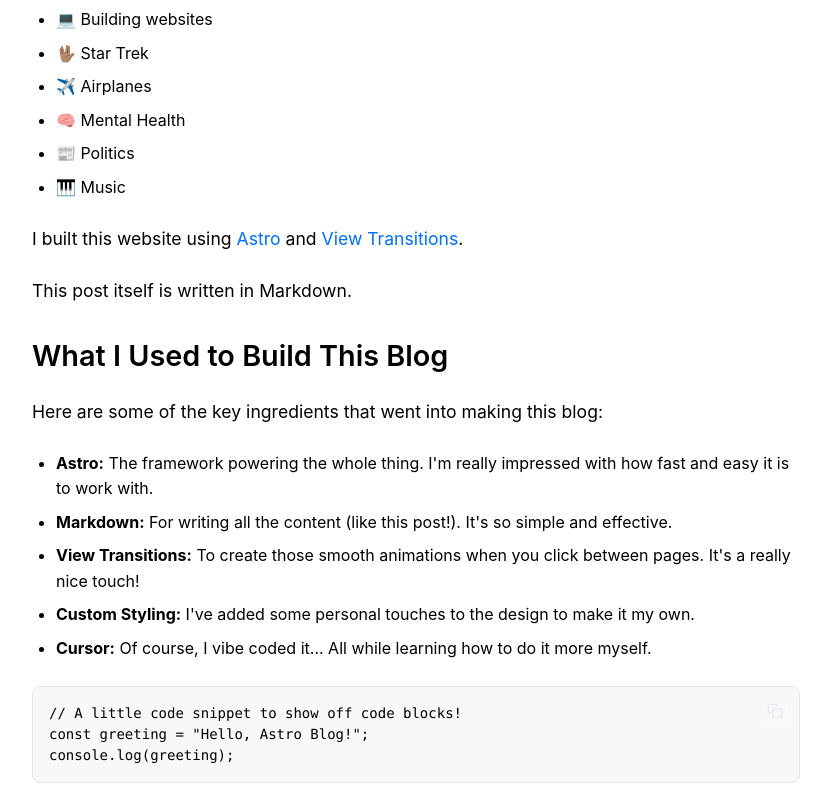
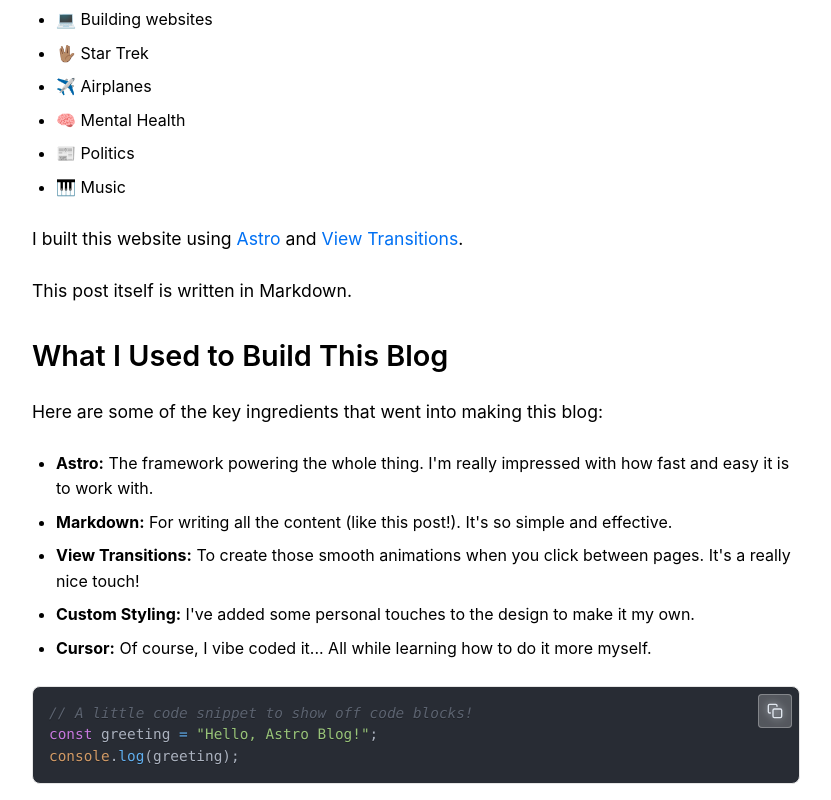
Before and after one commit to Jaredy899/next-website, a Next.js app: page /blog/1-first-post in a window 1280 px wide. Shown: the part 361-1161 px from the top of the page, without its empty margins (224-1055 px from the left). Built offline with nearby package versions, Linux system fonts and the light colour scheme.

Commit message:
close enough

```diff
--- a/next.config.mjs
+++ b/next.config.mjs
@@ -1,5 +1,4 @@
 import createMDX from '@next/mdx'
-import rehypeHighlight from 'rehype-highlight'
 import rehypeSlug from 'rehype-slug'
 import rehypeAutolinkHeadings from 'rehype-autolink-headings'
 
@@ -9,7 +8,6 @@ const withMDX = createMDX({
     rehypePlugins: [
       rehypeSlug,
       [rehypeAutolinkHeadings, { behavior: 'wrap' }],
-      rehypeHighlight,
     ],
   },
 })
--- a/package.json
+++ b/package.json
@@ -21,6 +21,7 @@
     "@next/mdx": "15.4.0-canary.51",
     "@t3-oss/env-nextjs": "^0.12.0",
     "@types/mdx": "^2.0.13",
+    "@types/react-syntax-highlighter": "^15.5.13",
     "gray-matter": "^4.0.3",
     "he": "^1.2.0",
     "highlight.js": "^11.11.1",
@@ -30,8 +31,8 @@
     "next-mdx-remote": "^5.0.0",
     "react": "^19.0.0",
     "react-dom": "^19.0.0",
+    "react-syntax-highlighter": "^15.6.1",
     "rehype-autolink-headings": "^7.1.0",
-    "rehype-highlight": "^7.0.2",
     "rehype-slug": "^6.0.0",
     "remark": "^15.0.1",
     "remark-gfm": "^4.0.1",
--- a/src/components/CodeCopyButton.tsx
+++ b/src/components/CodeCopyButton.tsx
@@ -28,7 +28,7 @@ const CodeCopyButton: React.FC = () => {
     // Clean up existing buttons first
     cleanupCopyButtons();
 
-    // Try multiple selectors to find code blocks
+    // Find react-syntax-highlighter pre elements
     const codeBlocks = document.querySelectorAll("pre:not(.code-block-wrapper pre)");
 
     codeBlocks.forEach((preElement) => {
@@ -104,7 +104,7 @@ const CodeCopyButton: React.FC = () => {
       setupCopyButtons();
     }, 100);
 
-    // Additional delay for MDX content
+    // Additional delay for react-syntax-highlighter content
     const timer2 = setTimeout(() => {
       setupCopyButtons();
     }, 1000);
@@ -155,11 +155,8 @@ const CodeCopyButton: React.FC = () => {
         top: 0.5rem;
         right: 0.5rem;
         padding: 0.5rem;
-        background: rgba(255, 255, 255, 0.1);
-        border: 1px solid rgba(255, 255, 255, 0.2);
         border-radius: 0.25rem;
         cursor: pointer;
-        color: #e2e8f0;
         transition: all 0.2s ease;
         line-height: 1;
         display: flex;
@@ -172,6 +169,11 @@ const CodeCopyButton: React.FC = () => {
         min-width: 1.75rem;
         min-height: 1.75rem;
         font-size: 0.875rem;
+
+        /* Always use light styling for dark code background */
+        background: rgba(255, 255, 255, 0.1);
+        border: 1px solid rgba(255, 255, 255, 0.2);
+        color: #e2e8f0;
       }
 
       .copy-code-button svg {
@@ -188,10 +190,10 @@ const CodeCopyButton: React.FC = () => {
       }
 
       .copy-code-button:hover {
+        transform: translateY(-1px);
         background: rgba(255, 255, 255, 0.2);
         border-color: rgba(255, 255, 255, 0.3);
         color: #ffffff;
-        transform: translateY(-1px);
       }
 
       .copy-code-button.copied {
@@ -205,40 +207,14 @@ const CodeCopyButton: React.FC = () => {
         box-shadow: 0 0 0 2px rgba(59, 130, 246, 0.5);
       }
 
-      /* Clean code block styling */
+      /* Ensure react-syntax-highlighter works properly with copy button */
       .code-block-wrapper pre {
-        margin: 0 !important;
-        padding: 1rem !important;
-        padding-right: 6rem !important;
-        background: var(--code-bg) !important;
-        border-radius: 8px !important;
-        overflow-x: auto !important;
-        border: 1px solid var(--border) !important;
-        box-shadow: none !important;
-        display: block !important;
-        width: 100% !important;
-        box-sizing: border-box !important;
-        white-space: pre !important;
-        word-wrap: normal !important;
-        font-family: 'Fira Code', 'Consolas', 'Monaco', 'Courier New', monospace !important;
-        position: relative !important;
-        scrollbar-width: thin !important;
+        margin: 0;
+        position: relative;
       }
 
       .code-block-wrapper code {
-        font-family: 'Fira Code', 'Consolas', 'Monaco', 'Courier New', monospace !important;
-        font-size: 0.875rem !important;
-        line-height: 1.5 !important;
-        color: var(--text) !important;
-        background: none !important;
-        padding: 0 !important;
-        border-radius: 0 !important;
-        border: none !important;
-        display: block !important;
-        white-space: pre !important;
-        word-break: normal !important;
-        overflow-wrap: normal !important;
-        padding-right: 0 !important;
+        font-family: 'Fira Code', 'Consolas', 'Monaco', 'Courier New', monospace;
       }
     `}</style>
   );
--- /dev/null
+++ b/src/components/MDXComponents.tsx
@@ -0,0 +1,51 @@
+import React from 'react';
+import CustomSyntaxHighlighter from './SyntaxHighlighter';
+
+interface CodeProps {
+  children?: React.ReactNode;
+  className?: string;
+}
+
+const Code: React.FC<CodeProps> = ({ children, className, ...props }) => {
+  // If it's inline code (no className), render as normal
+  if (!className) {
+    return (
+      <code
+        {...props}
+        style={{
+          fontFamily: "'Fira Code', 'Consolas', 'Monaco', 'Courier New', monospace",
+          fontSize: '0.9rem',
+          background: 'rgba(var(--text-rgb), 0.1)',
+          padding: '0.2rem 0.4rem',
+          borderRadius: '0.25rem',
+        }}
+      >
+        {children}
+      </code>
+    );
+  }
+
+  // For code blocks, use our custom syntax highlighter
+  return (
+    <CustomSyntaxHighlighter className={className}>
+      {String(children).replace(/\n$/, '')}
+    </CustomSyntaxHighlighter>
+  );
+};
+
+const Pre: React.FC<{ children?: React.ReactNode }> = ({ children }) => {
+  // Extract the code element from pre
+  if (React.isValidElement(children) && children.type === 'code') {
+    return <>{children}</>;
+  }
+
+  // Fallback for other pre content
+  return <pre>{children}</pre>;
+};
+
+export const MDXComponents = {
+  code: Code,
+  pre: Pre,
+};
+
+export default MDXComponents;
--- a/src/components/MDXLayout.tsx
+++ b/src/components/MDXLayout.tsx
@@ -1,6 +1,8 @@
 import type { ReactNode } from 'react';
+import { MDXProvider } from '@mdx-js/react';
 import { formatDate } from '../utils/date';
 import CodeCopyButton from './CodeCopyButton';
+import { MDXComponents } from './MDXComponents';
 import '../styles/mdx.css';
 import '../styles/blog.css';
 
@@ -18,7 +20,9 @@ export function MDXLayout({ children, metadata }: MDXLayoutProps) {
       <h1>{metadata.title}</h1>
       <div className="date">{formatDate(metadata.pubDate)}</div>
       <div className="mdx-content">
-        {children}
+        <MDXProvider components={MDXComponents}>
+          {children}
+        </MDXProvider>
       </div>
       <CodeCopyButton />
     </article>
--- /dev/null
+++ b/src/components/SyntaxHighlighter.tsx
@@ -0,0 +1,53 @@
+import React from 'react';
+import { Prism as SyntaxHighlighter } from 'react-syntax-highlighter';
+import { oneDark } from 'react-syntax-highlighter/dist/esm/styles/prism';
+
+interface CustomSyntaxHighlighterProps {
+  children: string;
+  language?: string;
+  className?: string;
+}
+
+const CustomSyntaxHighlighter: React.FC<CustomSyntaxHighlighterProps> = ({
+  children,
+  language = 'text',
+  className = '',
+}) => {
+  // Extract language from className if provided (e.g., "language-javascript")
+  const detectedLanguage = className.includes('language-')
+    ? className.replace('language-', '')
+    : language;
+
+  // Always use dark theme for consistent appearance
+  const syntaxTheme = oneDark;
+
+  return (
+    <SyntaxHighlighter
+      language={detectedLanguage}
+      style={syntaxTheme}
+      customStyle={{
+        margin: 0,
+        padding: '1rem',
+        paddingRight: '6rem',
+        borderRadius: '8px',
+        border: '1px solid var(--border)',
+        background: '#282c34',
+        fontSize: '0.875rem',
+        lineHeight: '1.5',
+        fontFamily: "'Fira Code', 'Consolas', 'Monaco', 'Courier New', monospace",
+      }}
+      codeTagProps={{
+        style: {
+          fontFamily: "'Fira Code', 'Consolas', 'Monaco', 'Courier New', monospace",
+        }
+      }}
+      showLineNumbers={false}
+      wrapLines={true}
+      wrapLongLines={true}
+    >
+      {children}
+    </SyntaxHighlighter>
+  );
+};
+
+export default CustomSyntaxHighlighter;
--- a/src/styles/mdx.css
+++ b/src/styles/mdx.css
@@ -1,6 +1,3 @@
-/* Import highlight.js styles */
-@import 'highlight.js/styles/github-dark.css';
-
 /* MDX Content Styles */
 .mdx-content {
   width: 100%;
@@ -50,37 +47,22 @@
   text-decoration: underline;
 }
 
-/* Code block styles */
+/* Code block wrapper for react-syntax-highlighter */
 .mdx-content pre {
-  background: var(--code-bg, #1e1e1e);
-  border: 1px solid var(--border);
-  border-radius: 8px;
-  padding: 1.5rem;
   margin: 1.5rem 0;
-  overflow-x: auto;
+  position: relative;
+}
+
+/* Inline code styling */
+.mdx-content code {
   font-family: 'Fira Code', 'Consolas', 'Monaco', 'Courier New', monospace;
   font-size: 0.9rem;
-  line-height: 1.5;
 }
 
-.mdx-content code {
-  /* Inline code styling only */
-  font-family: 'Fira Code', 'Consolas', 'Monaco', 'Courier New', monospace;
-  font-size: 0.9rem;
-  background: rgba(var(--text-rgb), 0.1);
-  padding: 0.2rem 0.4rem;
-  border-radius: 0.25rem;
-}
-
-/* Inline code in pre blocks should not have background */
-.mdx-content pre code {
-  background: none;
-  padding: 0;
-}
-
-.mdx-content .hljs {
-  background: transparent;
-  padding: 0;
+/* Ensure react-syntax-highlighter pre elements don't get extra styling */
+.mdx-content pre[class*="language-"] {
+  margin: 1.5rem 0;
+  position: relative;
 }
 
 .mdx-content img {
```
Also changed, not shown: 1 other file (tests, documents, lock files or other folders).
